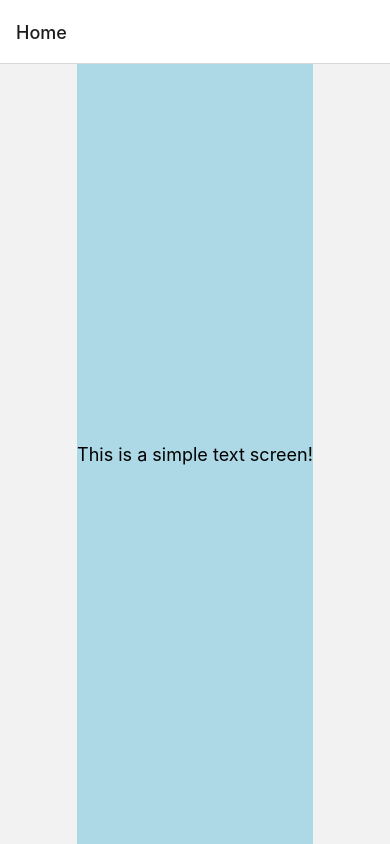
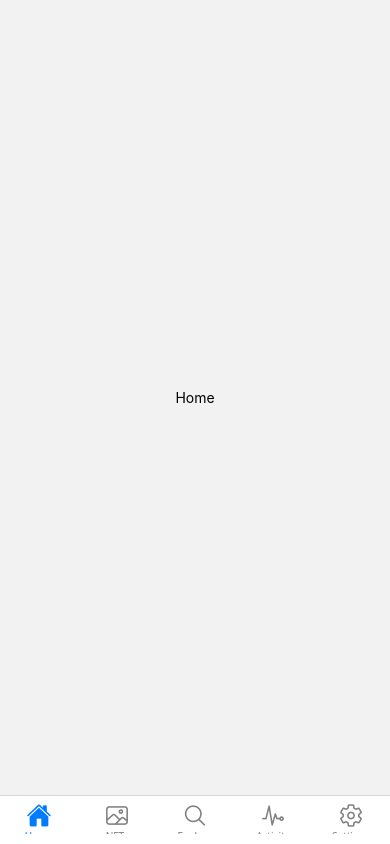
Before and after one commit to harsh08881/test-reactnative, a React Native app: screen / in a window 390 px wide. Built offline with nearby package versions, Linux system fonts and the light colour scheme.

Commit message:
add changes

```diff
--- a/App.js
+++ b/App.js
@@ -1,20 +1,46 @@
 import React from 'react';
-import {createNativeStackNavigator} from '@react-navigation/native-stack';
-import {NavigationContainer} from '@react-navigation/native';
-import HomeScreen from './src/screens/Homescreen';
-import PostListScreen from './src/screens/Postlist';
-import TextScreen from './src/screens/Textscreen';
+import { createBottomTabNavigator } from '@react-navigation/bottom-tabs';
+import { NavigationContainer } from '@react-navigation/native';
+import { View, Text } from 'react-native';
+import Ionicons from 'react-native-vector-icons/Ionicons';
 
-const Stack = createNativeStackNavigator();
+// Dummy Screens
+const HomeScreen = () => <View style={{ flex: 1, justifyContent: 'center', alignItems: 'center' }}><Text>Home</Text></View>;
+const NFTsScreen = () => <View style={{ flex: 1, justifyContent: 'center', alignItems: 'center' }}><Text>NFTs</Text></View>;
+const ExploreScreen = () => <View style={{ flex: 1, justifyContent: 'center', alignItems: 'center' }}><Text>Explore</Text></View>;
+const ActivityScreen = () => <View style={{ flex: 1, justifyContent: 'center', alignItems: 'center' }}><Text>Activity</Text></View>;
+const SettingsScreen = () => <View style={{ flex: 1, justifyContent: 'center', alignItems: 'center' }}><Text>Settings</Text></View>;
 
-const App = () => {
+// Create Bottom Tabs
+const Tab = createBottomTabNavigator();
+
+export default function App() {
   return (
     <NavigationContainer>
-      <Stack.Navigator initialRouteName="Home">
-        <Stack.Screen name="Home" component={TextScreen} />
-      </Stack.Navigator>
+      <Tab.Navigator
+        screenOptions={({ route }) => ({
+          tabBarIcon: ({ focused, color, size }) => {
+            let iconName;
+
+            if (route.name === 'Home') iconName = focused ? 'home' : 'home-outline';
+            else if (route.name === 'NFTs') iconName = focused ? 'image' : 'image-outline';
+            else if (route.name === 'Explore') iconName = focused ? 'search' : 'search-outline';
+            else if (route.name === 'Activity') iconName = focused ? 'pulse' : 'pulse-outline';
+            else if (route.name === 'Settings') iconName = focused ? 'settings' : 'settings-outline';
+
+            return <Ionicons name={iconName} size={size} color={color} />;
+          },
+          tabBarActiveTintColor: '#007AFF',  // Blue when active
+          tabBarInactiveTintColor: 'gray',   // Gray when inactive
+          tabBarStyle: { backgroundColor: '#fff', paddingBottom: 5 },
+        })}
+      >
+        <Tab.Screen name="Home" component={HomeScreen} options={{ headerShown: false }} />
+        <Tab.Screen name="NFTs" component={NFTsScreen} options={{ headerShown: false }} />
+        <Tab.Screen name="Explore" component={ExploreScreen} options={{ headerShown: false }} />
+        <Tab.Screen name="Activity" component={ActivityScreen} options={{ headerShown: false }} />
+        <Tab.Screen name="Settings" component={SettingsScreen} options={{ headerShown: false }} />
+      </Tab.Navigator>
     </NavigationContainer>
   );
-};
-
-export default App;
+}
--- a/babel.config.js
+++ b/babel.config.js
@@ -1,3 +1,4 @@
 module.exports = {
   presets: ['module:@react-native/babel-preset'],
+  plugins: ['react-native-reanimated/plugin'],
 };
--- a/src/components/Text.js
+++ b/src/components/Text.js
@@ -1,25 +1,15 @@
 import React from 'react';
-import {View, Text, StyleSheet} from 'react-native';
+import {Text, StyleSheet} from 'react-native';
 
-const TextScreen = () => {
-    return (
-        <View style={styles.container}>
-            <Text style={styles.text}>This is a simple text screen!</Text>
-        </View>
-    );
+const TextComponent = ({text}) => {
+    return <Text style={styles.text}>{text}</Text>;
 };
 
 const styles = StyleSheet.create({
-    container: {
-        flex: 1,
-        justifyContent: 'center',
-        alignItems: 'center',
-        backgroundColor: 'lightblue'
-    },
     text: {
         fontSize: 18,
         color: 'black'
     }
 });
 
-export default TextScreen;
+export default TextComponent;
```
Also changed, not shown: package.json (+7 -3 lines), 1 other file (tests, documents, lock files or other folders).
